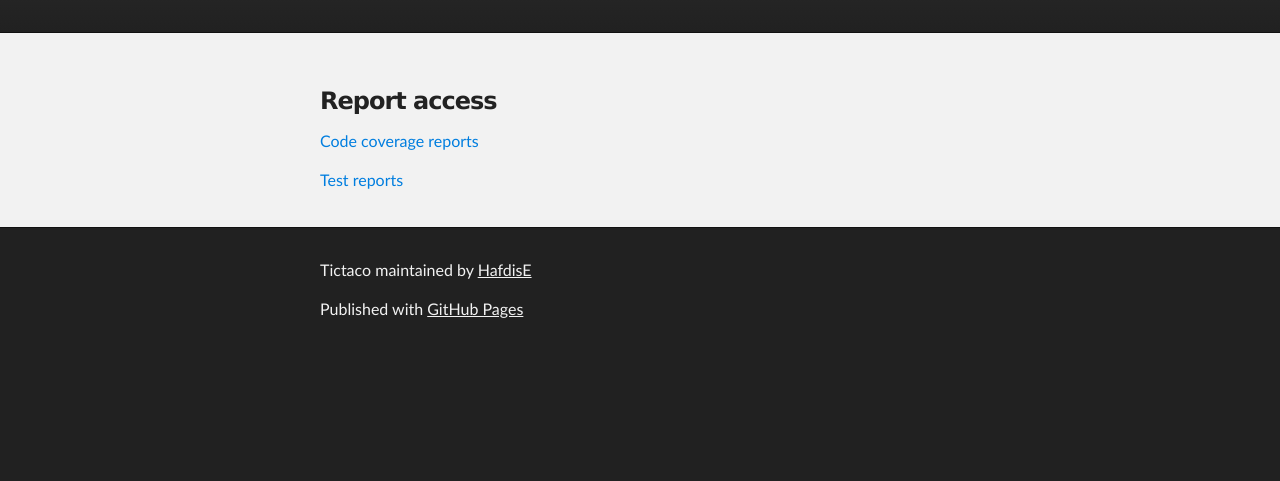
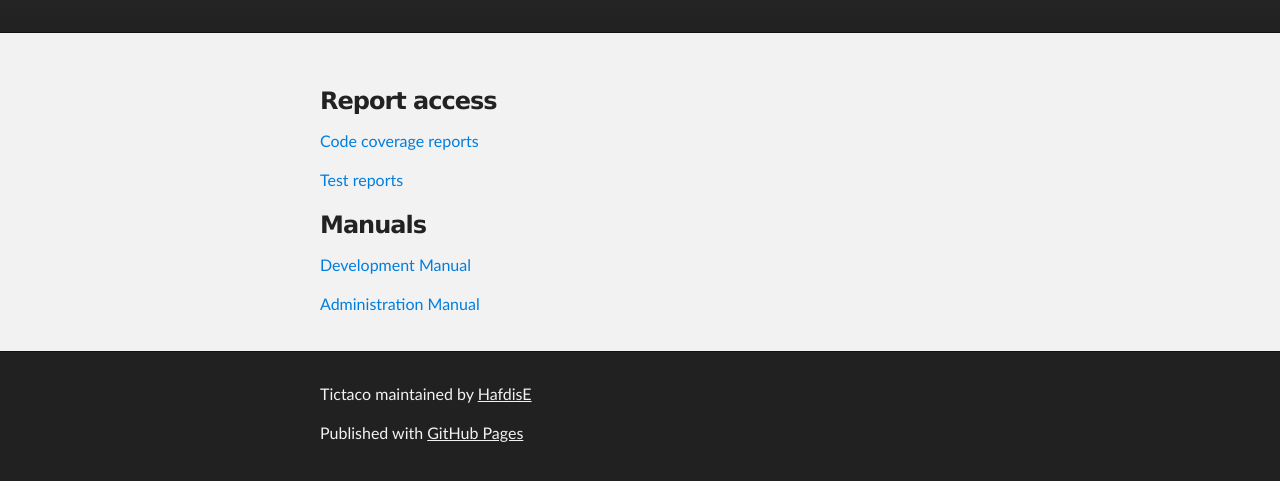
Before and after one commit to BestPlaceholder/TicTaCo, a plain HTML site: page index.html in a window 1280 px wide. Shown: the part 177-658 px from the top of the page. Drawn offline with Linux system fonts and the light colour scheme.

Commit message:
Update index.html

```diff
--- a/index.html
+++ b/index.html
@@ -29,6 +29,9 @@
         <h3>Report access</h3>
         <p><a href="/TicTaCo/jacoco/">Code coverage reports</a></p>
         <p><a href="/TicTaCo/tests/">Test reports</a></p>
+         <h3>Manuals</h3>
+        <p><a href="/TicTaCo/DevMan.pdf">Development Manual</a></p>
+        <p><a href="/TicTaCo/AdMan.pdf">Administration Manual</a></p>
       </section>
     </div>
 
```
